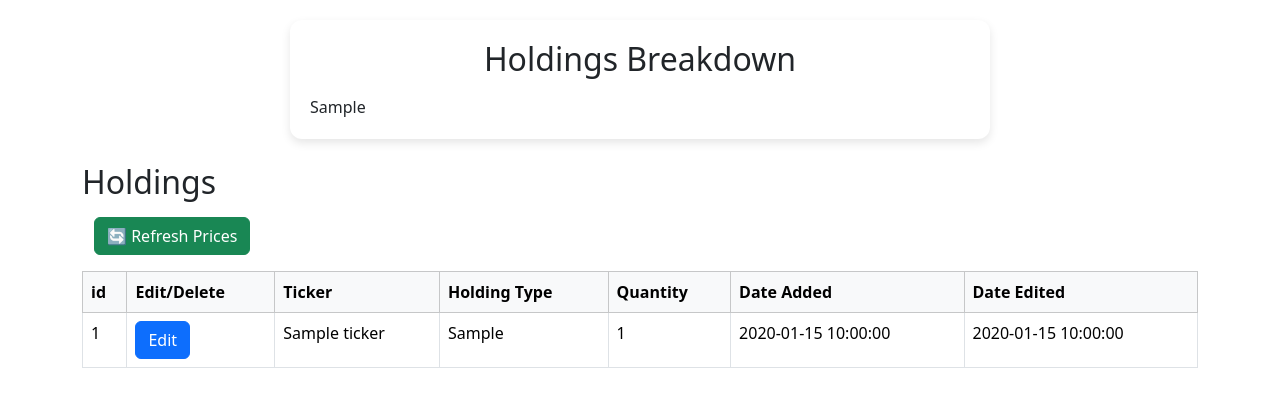
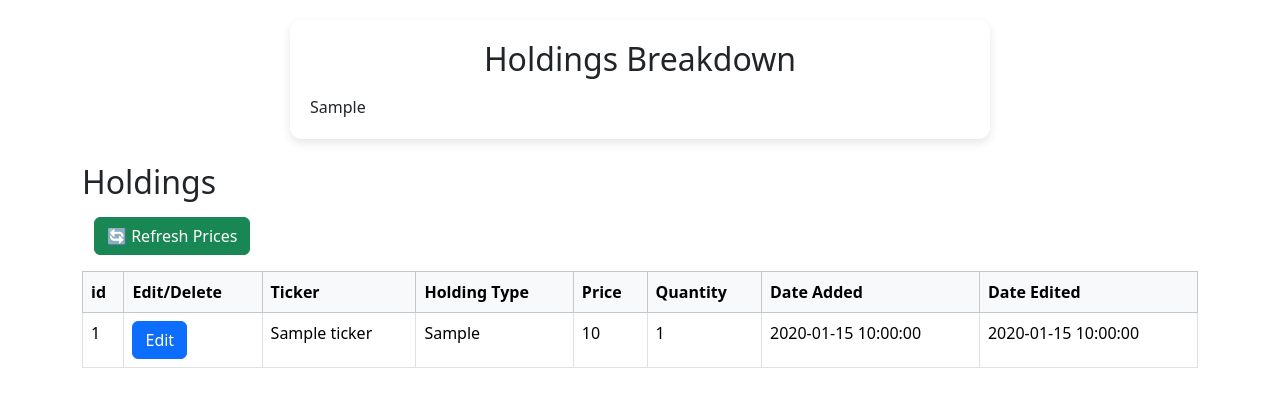
Before and after one commit to Anay12/Stock_Data_Project, a Flask app: template templates/Holdings.html in a window 1280 px wide. Shown: the part 240-647 px from the top of the page. Run offline with Flask 3, Linux system fonts and the light colour scheme; the template is opened without the code that fills it: most values are stand-ins (such as "Sample title", 1, 10 or a date in 2020).

Commit message:
changed price to current_price

```diff
--- a/Database/models.py
+++ b/Database/models.py
@@ -33,7 +33,7 @@ class Ticker(Base):
     ticker_id = Column(Integer, primary_key=True)
     ticker_name = Column(String, unique=True, nullable=False)
     holding_type = Column(String)
-    price = Column(Float)
+    current_price = Column(Float)
 
     holdings = relationship("Holding", back_populates="ticker", cascade="all, delete-orphan")
 
--- a/templates/Holdings.html
+++ b/templates/Holdings.html
@@ -77,6 +77,7 @@
                     <th>Edit/Delete</th>
                     <th>Ticker</th>
                     <th>Holding Type</th>
+                    <th>Price</th>
                     <th>Quantity</th>
                     <th>Date Added</th>
                     <th>Date Edited</th>
@@ -101,6 +102,7 @@
                     </td>
                     <td>{{ holding.ticker.ticker_name }}</td>
                     <td>{{ holding.ticker.holding_type }}</td>
+                    <td>{{ holding.ticker.current_price }} </td>
                     <td>{{ holding.holding_size }}</td>
                     <td>{{ holding.date_added }}</td>
                     <td>{{ holding.date_edited }}</td>
```
